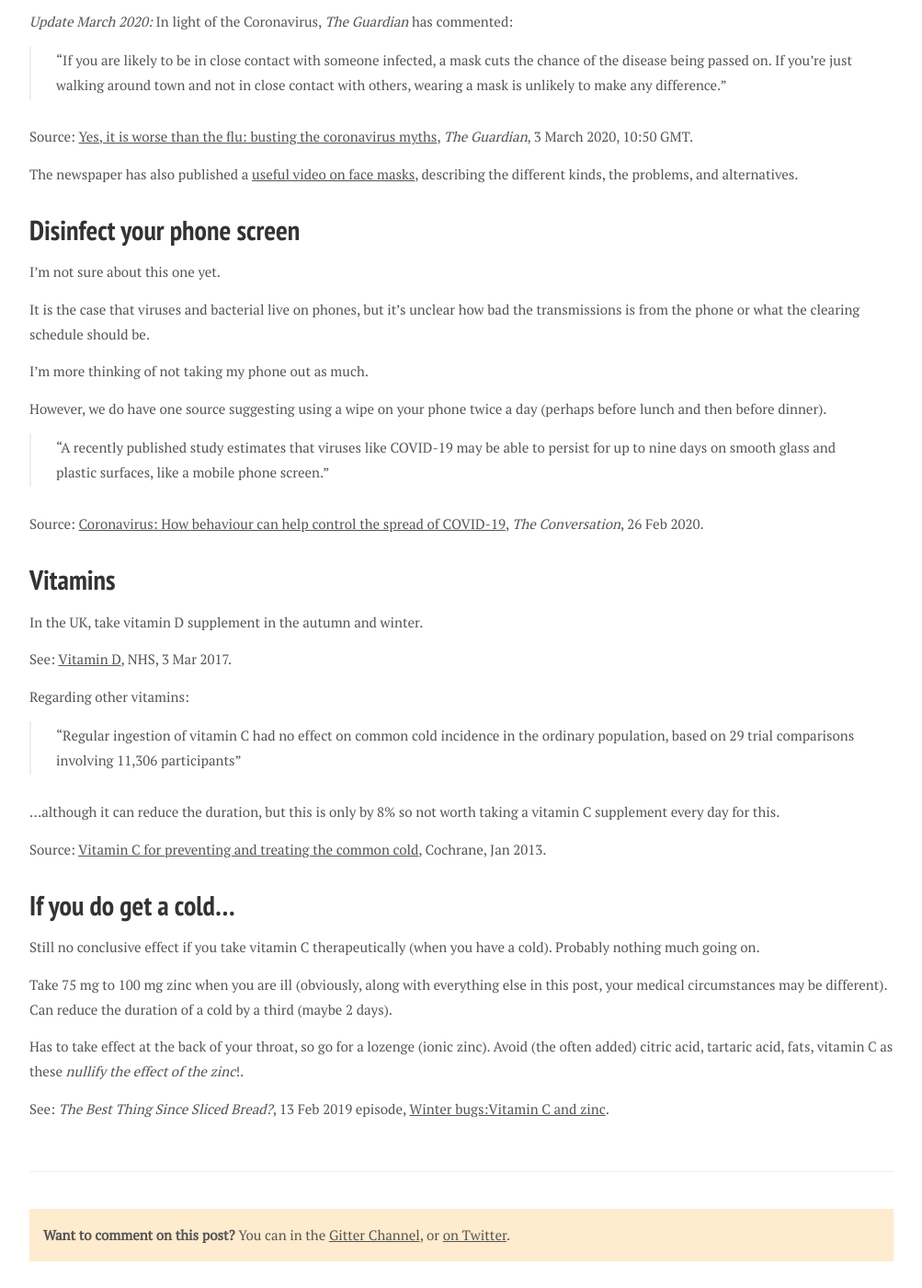
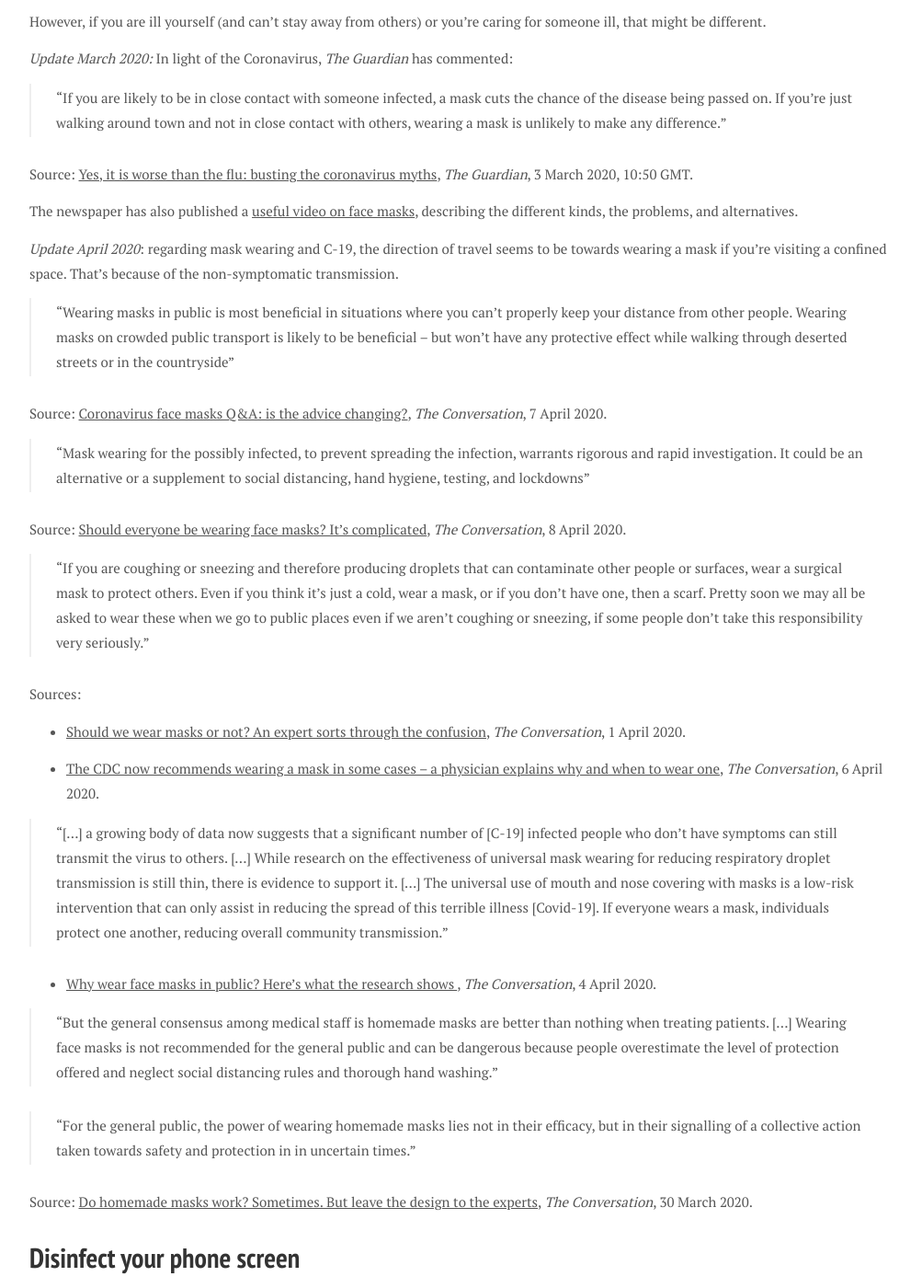
Before and after one commit to d6y/richard.dallaway.com, a Jekyll site: the page built from _posts/2019-10-15-handwash.md, in a window 1280 px wide and 1400 px high, scrolled down 2088 px. Shown: the whole window at 92% size, without its empty margins (138-1141 px from the left). Built offline with Jekyll 4.4.1, drawn with Linux system fonts in a browser that asks for light colours; nearby versions of some CDN libraries; some web fonts are replaced; some of the changed text lies outside the part shown.

Commit message:
masks update

```diff
--- a/_posts/2019-10-15-handwash.md
+++ b/_posts/2019-10-15-handwash.md
@@ -83,11 +83,14 @@ Source: [Flu vaccine overview](https://www.nhs.uk/conditions/vaccinations/flu-in
 
 # Surgical masks
 
-No. Partly because they are impractical, as people won't wear them properly.
+To protect _yourself_, no.
+Partly because people don't wear them properly, get a false sense of security, and touch the masks.
 
 - [Can surgical masks protect you from getting the flu?](https://theconversation.com/can-surgical-masks-protect-you-from-getting-the-flu-125023), _The Conversation_, 17 Oct 2019.
 
 - [Flu lasts for more than an hour in air and on surfaces – why cleaning can really help](https://theconversation.com/flu-lasts-for-more-than-an-hour-in-air-and-on-surfaces-why-cleaning-can-really-help-97823), _The Conversation_, 2 Jul 2018.
+
+However, if you are ill yourself (and can't stay away from others) or you're caring for someone ill, that might be different.
 
 _Update March 2020:_ In light of the Coronavirus, _The Guardian_ has commented:
 
@@ -97,9 +100,37 @@ Source: [Yes, it is worse than the flu: busting the coronavirus myths](https://w
 
 The newspaper has also published a [useful video on face masks](https://www.youtube.com/watch?v=gASCBhA2bE4seful), describing the different kinds, the problems, and alternatives.
 
+_Update April 2020_: regarding mask wearing and C-19,
+the direction of travel seems to be towards wearing a mask if you're visiting a confined space.
+That's because of the non-symptomatic transmission.
+
+> "Wearing masks in public is most beneficial in situations where you can’t properly keep your distance from other people. Wearing masks on crowded public transport is likely to be beneficial – but won’t have any protective effect while walking through deserted streets or in the countryside"
+
+Source: [Coronavirus face masks Q&A: is the advice changing?](https://theconversation.com/coronavirus-face-masks-qanda-is-the-advice-changing-135472), _The Conversation_, 7 April 2020.
+
+> "Mask wearing for the possibly infected, to prevent spreading the infection, warrants rigorous and rapid investigation. It could be an alternative or a supplement to social distancing, hand hygiene, testing, and lockdowns"
+
+Source: [Should everyone be wearing face masks? It’s complicated](https://theconversation.com/should-everyone-be-wearing-face-masks-its-complicated-135548), _The Conversation_, 8 April 2020.
+
+> "If you are coughing or sneezing and therefore producing droplets that can contaminate other people or surfaces, wear a surgical mask to protect others. Even if you think it’s just a cold, wear a mask, or if you don’t have one, then a scarf. Pretty soon we may all be asked to wear these when we go to public places even if we aren’t coughing or sneezing, if some people don’t take this responsibility very seriously."
+
+Sources:
+
+- [Should we wear masks or not? An expert sorts through the confusion](https://theconversation.com/should-we-wear-masks-or-not-an-expert-sorts-through-the-confusion-135135), _The Conversation_, 1 April 2020.
+
+- [The CDC now recommends wearing a mask in some cases – a physician explains why and when to wear one](https://theconversation.com/the-cdc-now-recommends-wearing-a-mask-in-some-cases-a-physician-explains-why-and-when-to-wear-one-135590), _The Conversation_, 6 April 2020.
+
+> "[...] a growing body of data now suggests that a significant number of [C-19] infected people who don’t have symptoms can still transmit the virus to others. [...] While research on the effectiveness of universal mask wearing for reducing respiratory droplet transmission is still thin, there is evidence to support it. [...] The universal use of mouth and nose covering with masks is a low-risk intervention that can only assist in reducing the spread of this terrible illness [Covid-19]. If everyone wears a mask, individuals protect one another, reducing overall community transmission."
+
+- [Why wear face masks in public? Here’s what the research shows ](https://theconversation.com/why-wear-face-masks-in-public-heres-what-the-research-shows-135623), _The Conversation_, 4 April 2020.
+
+> "But the general consensus among medical staff is homemade masks are better than nothing when treating patients. [...] Wearing face masks is not recommended for the general public and can be dangerous because people overestimate the level of protection offered and neglect social distancing rules and thorough hand washing."
+
+> "For the general public, the power of wearing homemade masks lies not in their efficacy, but in their signalling of a collective action taken towards safety and protection in in uncertain times."
+
+Source: [Do homemade masks work? Sometimes. But leave the design to the experts](https://theconversation.com/do-homemade-masks-work-sometimes-but-leave-the-design-to-the-experts-134409), _The Conversation_, 30 March 2020.
+
 # Disinfect your phone screen
-
-I'm not sure about this one yet.
 
 It is the case that viruses and bacterial live on phones,
 but it's unclear how bad the transmissions is from the phone
```
